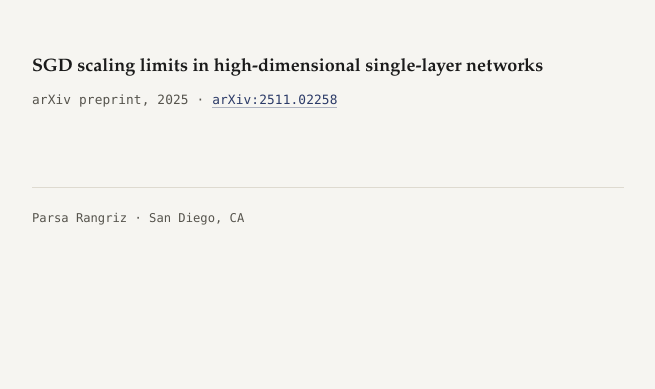
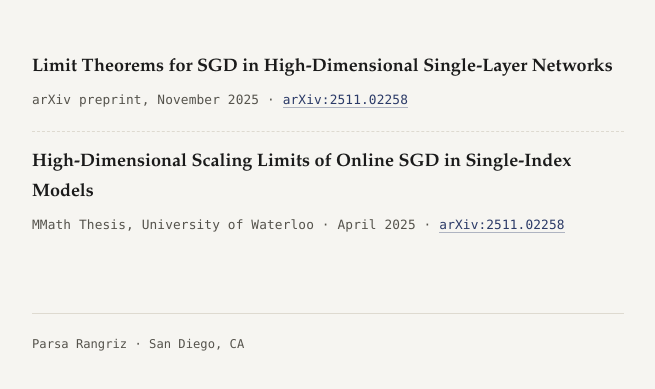
Before and after one commit to prangriz/new, a plain HTML site: page publications.html in a window 1280 px wide. Shown: the part 215-604 px from the top of the page, without its empty margins (312-967 px from the left). Drawn offline with Linux system fonts and the light colour scheme.

Commit message:
Update publications.html

```diff
--- a/publications.html
+++ b/publications.html
@@ -26,8 +26,12 @@
   <section id="pubs">
     <ul class="pub-list">
       <li>
-        <span class="pub-title">SGD scaling limits in high-dimensional single-layer networks</span>
-        <span class="pub-meta">arXiv preprint, 2025 · <a href="https://arxiv.org/abs/2511.02258">arXiv:2511.02258</a></span>
+        <span class="pub-title">Limit Theorems for SGD in High-Dimensional Single-Layer Networks</span>
+        <span class="pub-meta">arXiv preprint, November 2025 · <a href="https://arxiv.org/abs/2511.02258">arXiv:2511.02258</a></span>
+      </li>
+      <li>
+        <span class="pub-title">High-Dimensional Scaling Limits of Online SGD in Single-Index Models</span>
+        <span class="pub-meta">MMath Thesis, University of Waterloo · April 2025 · <a href="https://arxiv.org/abs/2511.02258">arXiv:2511.02258</a></span>
       </li>
     </ul>
   </section>
```
